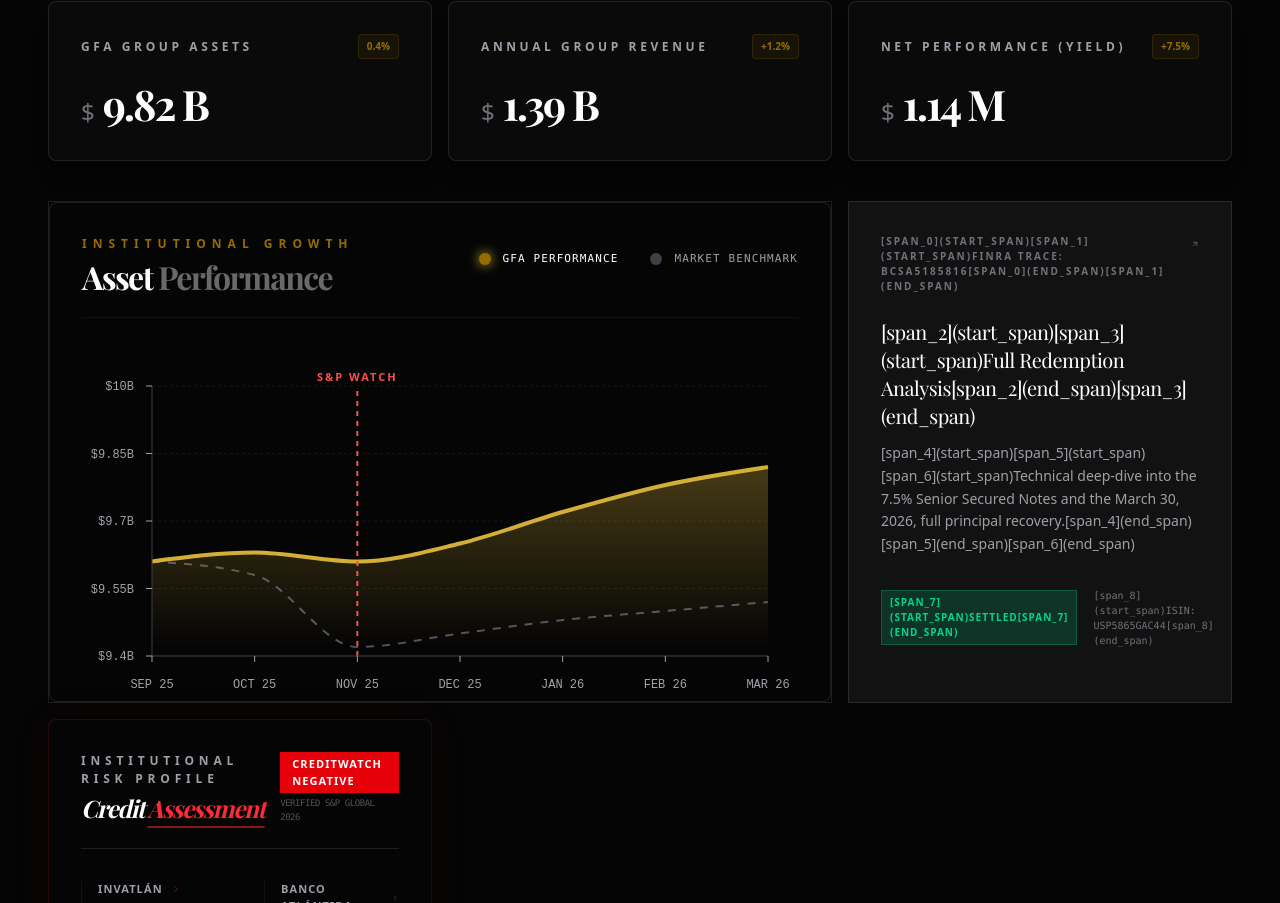
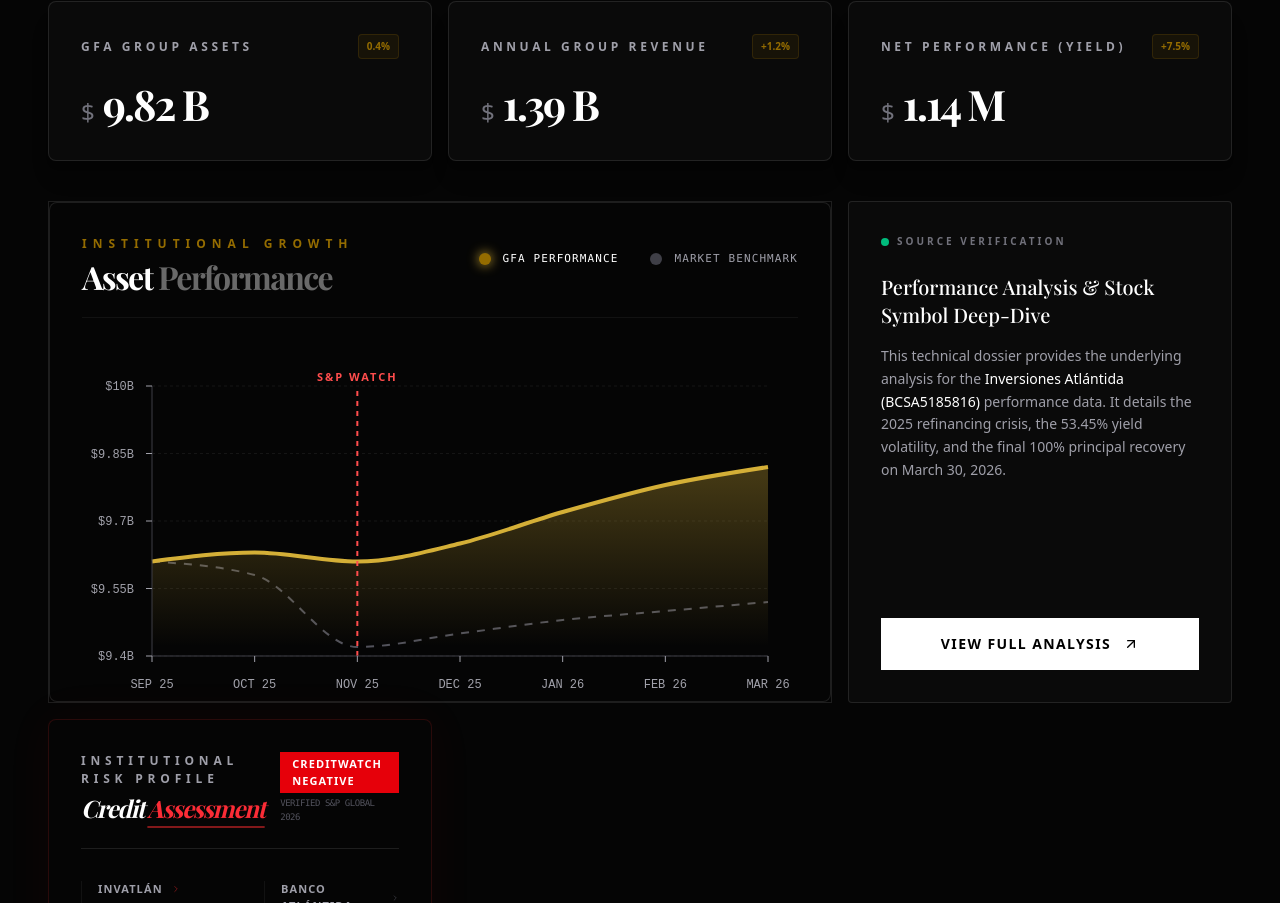
Before and after one commit to legitking4pf/DJF-site, a Next.js app: page /dashboard in a window 1280 px wide. Shown: the part 314-1217 px from the top of the page. Built offline with nearby package versions, Linux system fonts and the light colour scheme; a web font is replaced by a local one.

Commit message:
update page.tsx

```diff
--- a/src/app/dashboard/page.tsx
+++ b/src/app/dashboard/page.tsx
@@ -150,44 +150,45 @@ const { netGain, groupTotalAssets, groupRevenue } = gfaInstitutionalData;
           >
             <PerformanceChart />
           </motion.div>
-          {/* ================= ANALYSIS CALLOUT ================= */}
+{/* ================= INSTITUTIONAL PROOF SECTION ================= */}
 <motion.div
-  initial={{ opacity: 0, scale: 0.95 }}
-  animate={{ opacity: 1, scale: 1 }}
-  transition={{ delay: 0.5 }}
+  initial={{ opacity: 0, y: 10 }}
+  animate={{ opacity: 1, y: 0 }}
   className="lg:col-span-1"
 >
-  <a
-    href="https://docs.google.com/document/d/1qU0ccdu5c2MPzP0jeZd5KaJvZNwIe05C-lUOTw6XZY8/edit?usp=drivesdk"
-    target="_blank"
-    rel="noopener noreferrer"
-    className="group block h-full p-8 bg-white/5 border border-white/10 hover:border-white/40 transition-all duration-500"
-  >
-    <div className="flex justify-between items-start mb-6">
-      <span className="text-[10px] tracking-[0.2em] uppercase font-bold text-zinc-500 group-hover:text-white transition-colors">
-        [span_0](start_span)[span_1](start_span)FINRA TRACE: BCSA5185816[span_0](end_span)[span_1](end_span)
-      </span>
-      <ArrowUpRight className="w-5 h-5 text-zinc-500 group-hover:text-white transition-colors" />
+  <div className="h-full p-8 bg-[#0A0A0A] border border-white/10 rounded-sm flex flex-col justify-between">
+    <div>
+      <div className="flex items-center gap-2 mb-6">
+        <span className="w-2 h-2 rounded-full bg-emerald-500 animate-pulse" />
+        <span className="text-[10px] tracking-[0.3em] uppercase font-bold text-zinc-500">
+          Source Verification
+        </span>
+      </div>
+
+      <h2 className="text-xl font-medium text-white mb-4">
+        Performance Analysis & Stock Symbol Deep-Dive
+      </h2>
+
+      <p className="text-sm text-zinc-400 font-light leading-relaxed mb-6">
+        This technical dossier provides the underlying analysis for the
+        <span className="text-white font-medium"> Inversiones Atlántida (BCSA5185816) </span>
+        performance data. It details the 2025 refinancing crisis, the 53.45% yield volatility,
+        and the final 100% principal recovery on March 30, 2026.
+      </p>
     </div>
 
-    <h2 className="text-xl font-light text-white mb-3 tracking-tight">
-      [span_2](start_span)[span_3](start_span)Full Redemption Analysis[span_2](end_span)[span_3](end_span)
-    </h2>
+    <a
+      href="https://docs.google.com/document/d/1qU0ccdu5c2MPzP0jeZd5KaJvZNwIe05C-lUOTw6XZY8/edit?usp=drivesdk"
+      target="_blank"
+      rel="noopener noreferrer"
+      className="inline-flex items-center justify-center gap-3 w-full py-4 bg-white text-black text-sm font-bold uppercase tracking-widest hover:bg-zinc-200 transition-colors"
+    >
+      View Full Analysis
+      <ArrowUpRight className="w-4 h-4" />
+    </a>
+  </div>
+</motion.div>
 
-    <p className="text-sm text-zinc-400 font-light leading-relaxed mb-8">
-      [span_4](start_span)[span_5](start_span)[span_6](start_span)Technical deep-dive into the 7.5% Senior Secured Notes and the March 30, 2026, full principal recovery.[span_4](end_span)[span_5](end_span)[span_6](end_span)
-    </p>
-
-    <div className="flex items-center gap-4">
-      <span className="px-2 py-1 bg-emerald-500/20 text-[10px] text-emerald-400 uppercase tracking-widest font-bold border border-emerald-500/30">
-        [span_7](start_span)Settled[span_7](end_span)
-      </span>
-      <span className="text-[10px] text-zinc-500 font-mono">
-        [span_8](start_span)ISIN: USP5865GAC44[span_8](end_span)
-      </span>
-    </div>
-  </a>
-</motion.div>
 
           {/* RISK PANEL */}
           <motion.div
```
